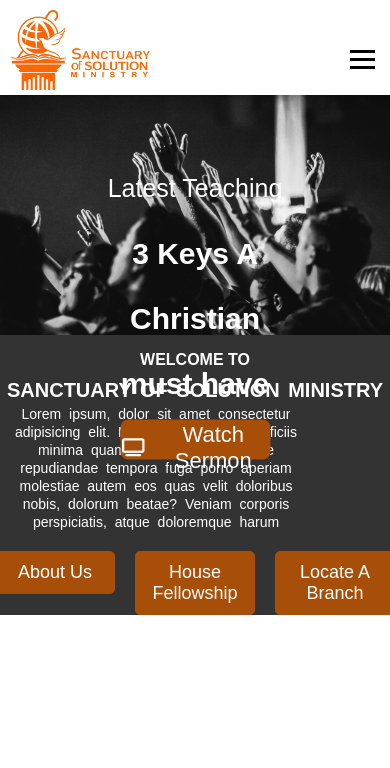
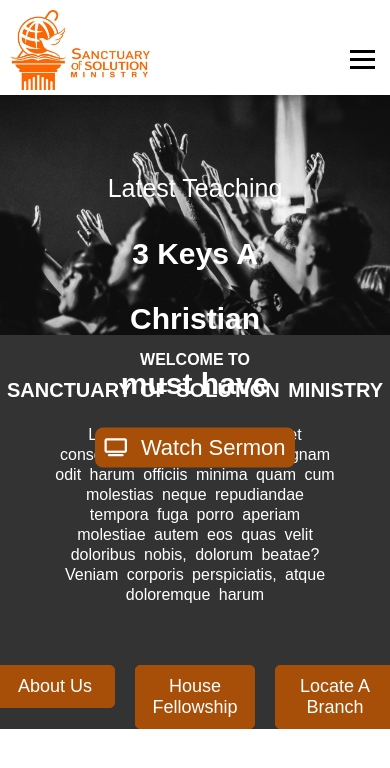
Before and after one commit to Macdavid28/sos-ministry, a React (Create React App) app: page / in a window 390 px wide. Shown: the top 768 px of the page. Built offline with nearby package versions, Linux system fonts and the light colour scheme.

Commit message:
create Events.jsx component

```diff
--- a/package.json
+++ b/package.json
@@ -40,5 +40,8 @@
       "last 1 firefox version",
       "last 1 safari version"
     ]
+  },
+  "devDependencies": {
+    "tailwindcss": "^3.4.1"
   }
 }
--- a/src/components/Home.css
+++ b/src/components/Home.css
@@ -123,6 +123,10 @@
 }
 
 @media (max-width: 1024px) {
+  .sermon {
+    top: 30%;
+  }
+
   .watch-button {
     width: 200px;
     height: 50px;
@@ -149,7 +153,7 @@
   }
 
   .watch-button {
-    width: 150px;
+    width: 200px;
     height: 40px;
     border-radius: 8px;
   }
@@ -167,10 +171,20 @@
     word-spacing: 3px;
   }
 
+
+  .container {
+    display: flex;
+    justify-content: center;
+    align-items: center;
+    flex-wrap: wrap;
+    padding: 20px;
+  }
+
   .container .about-church {
-    font-size: 14px;
-    line-height: 18px;
-    max-width: 100%;
+    font-size: 16px;
+    line-height: 20px;
+    max-width: 438px;
+    margin-bottom: 20px;
   }
 
   .quick-links {
```
Also changed, not shown: 1 other file (tests, documents, lock files or other folders).
